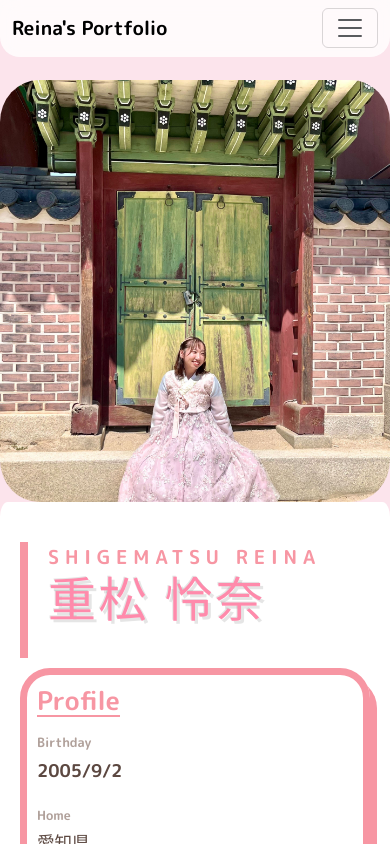
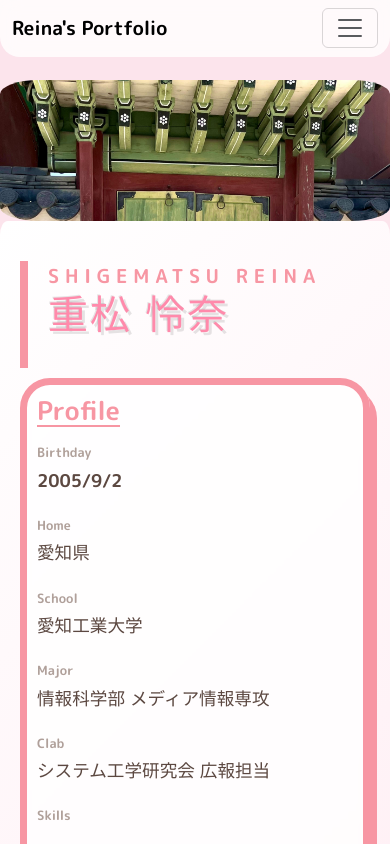
Before and after one commit to chicken-oaaa/my-portfolio, a React (Vite) app: page /about in a window 390 px wide. Shown: the top 844 px of the page. Built offline with nearby package versions, Linux system fonts and the light colour scheme; some icons are missing; a web font is replaced by a local one.

Commit message:
Productのレイアウトを整えてレスポンシブにしました！

```diff
--- a/src/App.css
+++ b/src/App.css
@@ -347,8 +347,9 @@ img {
 .detail-visual {
   flex: 1.2; /* 少し幅を広げる  */
   max-width: 600px;
-  position: sticky; /* PCではスクロールに追従  */
-  top: 100px;
+  /* position: sticky; PCではスクロールに追従  */
+  /* top: 100px; */
+  width: 100%;
 }
 
 .main-visual,
@@ -1081,23 +1082,15 @@ img {
 }
 
 /* レスポンシブ */
-@media (max-width: 991px) {
-  .detail-container {
-    flex-direction: column;
-    padding: 20px;
-  }
-  .detail-visual {
-    max-width: 100%;
-  }
-}
+/* ==========================================
+   レスポンシブデザイン：整理の第一歩
+   ========================================== */
 
-@media (max-width: 576px) {
-  .gallery {
-    grid-template-columns: repeat(auto-fit, minmax(140px, 1fr));
-  }
-}
-/* レスポンシブ調整 */
+/* ------------------------------------------
+   1. 【PC/大型タブレット】画面幅 1234px 以下
+   ------------------------------------------ */
 @media (max-width: 1234px) {
+  /* Home: 窓のサイズと間隔を少し小さく調整 */
   .windows {
     gap: 18px;
   }
@@ -1109,18 +1102,8 @@ img {
     width: 170px;
     height: 170px;
   }
-  .product-inner {
-    flex-direction: column;
-  }
-  .sns-inner {
-    flex-direction: column;
-    align-items: center;
-    text-align: center;
-  }
-  .sns-left .square-photo {
-    width: 220px;
-    height: 220px;
-  }
+
+  /* Home: ヒーロータイトルのサイズを微調整 */
   .hero-title {
     font-size: 2.4rem;
     padding: 8px;
@@ -1130,144 +1113,87 @@ img {
   }
 }
 
-@media (max-width: 576px) {
-  .hero-title {
-    font-size: 1.9rem;
+/* ------------------------------------------
+   2. 【iPad Pro/デスクトップ】画面幅 1024px 以下
+   ------------------------------------------ */
+@media (max-width: 1024px) {
+  /* About: 左右の比率を変更して文字情報を読みやすくする */
+  .gakumasu-layout {
+    grid-template-columns: 0.8fr 1.2fr;
   }
-  .yme-wrapper img {
-    width: 96px;
+  .right-info-panel {
+    padding: 40px;
   }
-  .chicken-wrapper img {
-    width: 120px;
+  .name-main {
+    font-size: 3rem;
+  }
+
+  /* ProductDetail: 左右配置を維持しつつ余白を調整 */
+  .detail-container {
+    gap: 30px; /* 重なりを防ぐため間隔を少し詰める */
   }
 }
 
-/* スマホ対応 */
-@media (max-width: 1024px) {
-  .gakumasu-layout {
-    grid-template-columns: 0.8fr 1.2fr; /* 画像を少し細くして情報の幅を確保 */
+/* ------------------------------------------
+   3. 【中型タブレット】画面幅 991px 以下
+   ------------------------------------------ */
+@media (max-width: 991px) {
+  /* ProductDetail: 左右並びを諦めて「上下並び」に切り替える（重要！） */
+  /* これによりWindows等での画像の重なりが物理的に解消されます */
+  .detail-container {
+    flex-direction: column;
+    padding: 20px;
   }
 
-  .right-info-panel {
-    padding: 40px; /* 余白を少し削る */
+  /* 画像エリアを横幅いっぱいにする */
+  .detail-visual {
+    max-width: 100%;
+    position: static !important; /* 前回のstickyを完全に解除して重なりを防止 */
   }
 
-  .name-main {
-    font-size: 3rem; /* 名前を少し小さく */
+  /* Home: ショーケースエリアを縦並びの準備 */
+  .product-inner {
+    flex-direction: column;
   }
-}
-/* --- ベース：PC版（見開き固定） --- */
-@media (min-width: 769px) {
-  .about-page-fixed {
-    height: 100vh;
-    width: 100vw;
-    overflow: hidden; /* PCでは全体スクロール禁止 */
-  }
-
-  .gakumasu-layout {
-    display: grid;
-    grid-template-columns: 1fr 1fr;
-    height: 100vh;
-  }
-
-  .left-hero-image {
-    height: 100vh;
-  }
-
-  .right-info-panel {
-    height: 100vh;
-    overflow: hidden;
-  }
-
-  .intro-scroll-area {
-    overflow-y: auto; /* PCではカードの中だけスクロール */
-    max-height: 100%;
+  .sns-inner {
+    flex-direction: column;
+    align-items: center;
+    text-align: center;
   }
 }
 
-/* --- レスポンシブ：スマホ・タブレット（縦並び・全体スクロール） --- */
+/* --- 次のステップで 768px 以下のスマホ対応を整理します --- */
 @media (max-width: 768px) {
-  /* html, body 自体の overflow: hidden を打ち消すために
-     !important を使うか、App.jsx側の設定を確認してください。
-  */
-  .about-page-fixed {
-    height: auto;
-    min-height: 100vh;
-    overflow: visible; /* 全体のスクロールを許可 */
-  }
+  /* --- 共通・ヘッダー設定 --- */
+  .navbar-brand {
+    font-size: 1.2rem;
+  } /* ロゴを少し小さく */
+  h1 {
+    font-size: 1.8rem;
+  } /* 見出しサイズをスマホ向けに落とす */
+  main:not(#home-page) {
+    padding-top: 70px;
+  } /* 上部の余白を狭める */
 
-  .gakumasu-layout {
-    display: flex; /* gridよりflexの方が縦並びの制御がしやすい */
-    flex-direction: column;
-    height: auto;
-  }
-
-  .left-hero-image {
-    width: 100%;
-    height: 50vh; /* 画像を画面の半分に固定 */
-    flex-shrink: 0;
-  }
-
-  .left-hero-image img {
-    height: 100%;
-    width: 100%;
-    object-fit: cover;
-  }
-
-  .right-info-panel {
-    width: 100%;
-    height: auto; /* 高さ固定を解除 */
-    padding: 40px 20px;
-    background: #fff;
-    overflow: visible;
-  }
-
-  .intro-card {
-    height: auto;
-    overflow: visible;
-    margin-bottom: 40px;
-  }
-
-  .intro-scroll-area {
-    overflow-y: visible; /* カード内スクロールを無効化 */
-    height: auto;
-  }
-
-  .profile-grid {
-    grid-template-columns: 1fr; /* 1列に */
-  }
-  .about-sns-icons {
-    justify-content: center; /* スマホでは中央寄せにする */
-    padding-left: 0; /* 左のパディングをリセット */
-    margin-top: 10px; /* 名前との間に少し隙間を作る */
-  }
-
-  .about-sns-icons iconify-icon {
-    font-size: 35px; /* スマホに合わせて少しサイズダウン */
-  }
-}
-
-/* モバイル対応追加 */
-@media (max-width: 768px) {
-  /* Homeページヒーロー */
+  /* --- Homeページ：ヒーロー・ショーケース --- */
   .hero-full {
     padding: 80px 5% 0;
-  }
+  } /* ヒーローの余白をスマホ用に */
   .hero-title-jp {
-    font-size: 2rem; /* モバイルで小さく */
+    font-size: 2rem;
     line-height: 1.2;
-  }
+  } /* タイトルを折り返しやすく */
 
-  /* Productショーケース */
+  /* 丸い窓の設定：絶対配置を解除して縦に並べる[cite: 2] */
   .windows-flex {
-    height: auto; /* 高さ固定解除 */
+    height: auto;
     display: flex;
     flex-direction: column;
     align-items: center;
   }
   .left-window,
   .right-window {
-    position: static; /* 絶対位置解除 */
+    position: static; /* 浮いている状態をやめて順番に並べる[cite: 2] */
     width: 200px !important;
     height: 200px !important;
     margin: 10px;
@@ -1281,96 +1207,140 @@ img {
   .left-btn {
     position: static;
     margin: 10px;
-  }
-  .Reina-box img {
-    width: 200px;
-  }
+  } /* ボタンも並列に[cite: 2] */
 
-  /* SNSセクション */
+  /* --- Homeページ：SNSセクション --- */
   .sns-section {
     padding: 4rem 1rem;
   }
   .sns-inner {
-    gap: 40px; /* ギャップ小さく */
+    gap: 40px;
+    flex-direction: column;
+  } /* 中身を縦に並べる[cite: 2] */
+  .sns-title {
+    font-size: 2.5rem;
   }
-  .sns-title {
-    font-size: 2.5rem; /* モバイルで小さく */
-  }
-  .sns-icons {
-    gap: 20px;
-  }
-  .sns-icons a {
-    font-size: 60px; /* アイコン小さく */
-  }
+  .sns-icons a iconify-icon {
+    font-size: 60px;
+  } /* アイコンサイズを調整 */
   .chicken-box {
     right: -3rem;
     bottom: -4rem;
+  } /* チキンの位置微調整[cite: 2] */
+
+  /* --- Product一覧（ギャラリー） --- */
+  .gallery {
+    grid-template-columns: repeat(
+      auto-fit,
+      minmax(140px, 1fr)
+    ); /* 2列程度に収める[cite: 2] */
+    gap: 15px;
+    padding: 1rem;
   }
-  .chicken-wrapper img {
-    width: 80px;
+  .card img {
+    height: 150px;
+  } /* 画像を少し低くして一覧性を高める[cite: 2] */
+  .filter-container {
+    padding: 0 10px;
   }
+  .filter-buttons {
+    gap: 8px;
+  } /* フィルターボタンの間隔を詰める[cite: 2] */
 
-  /* ProductDetail */
+  /* --- Product詳細ページ --- */
   .detail-container {
     padding: 20px 10px;
-    gap: 30px;
-  }
+    gap: 20px;
+  } /* 余白をさらに削る[cite: 2] */
   .detail-title {
     font-size: 2rem;
-  }
-  .detail-visual {
-    position: static;
   }
   .detail-links {
     flex-direction: column;
     gap: 10px;
-  }
+  } /* ボタンを縦に並べて押しやすく[cite: 2] */
   .btn-action {
-    padding: 10px 20px;
-    font-size: 0.8rem;
+    width: 100%;
+    justify-content: center;
+  } /* ボタンを横幅いっぱいにする */
+
+  /* --- Aboutページ：学マス風レイアウトの解除 --- */
+  .about-page-fixed {
+    height: auto;
+    overflow: visible;
+  } /* 固定を解除してスクロール可能に[cite: 2] */
+  .gakumasu-layout {
+    display: flex;
+    flex-direction: column;
+  } /* 左右を「上下」に変更[cite: 2] */
+  .left-hero-image {
+    height: 50vh;
+    width: 100%;
+  } /* 画像を上半分に固定[cite: 2] */
+  .right-info-panel {
+    height: auto;
+    overflow: visible;
+    padding: 40px 20px;
+  } /* 情報エリアを下に[cite: 2] */
+  .intro-card {
+    height: auto;
+    overflow: visible;
+  } /* カード内スクロールを廃止[cite: 2] */
+  .profile-grid {
+    grid-template-columns: 1fr;
+  } /* プロフィールを1列に[cite: 2] */
+  .about-sns-icons {
+    justify-content: center;
+    padding-left: 0;
+  } /* SNSを中央へ[cite: 2] */
+}
+@media (max-width: 576px) {
+  /* --- Homeページ：装飾アイテムのサイズ調整 --- */
+  /* キャラクターや吹き出しが画面を圧迫しないようにサイズを落とします */
+  .yme-wrapper img {
+    width: 80px; /* PC版から大幅に縮小してバランス調整 */
   }
 
-  /* ギャラリー */
+  .chicken-wrapper img {
+    width: 100px; /* チキンのサイズをスマホの持ち手に合わせる */
+  }
+
+  /* --- Homeページ：ヒーローセクション --- */
+  /* 文字が重ならないよう、さらにフォントサイズを絞ります */
+  .hero-title {
+    font-size: 1.6rem; /* 1.9remからさらに微調整して1行に収まりやすく */
+  }
+
+  /* --- Product一覧：カードレイアウト --- */
+  /* 非常に狭い画面でも、作品が2列並ぶように最小幅を上書きします */
   .gallery {
-    grid-template-columns: repeat(auto-fit, minmax(120px, 1fr));
-    gap: 15px;
+    grid-template-columns: repeat(
+      auto-fit,
+      minmax(150px, 1fr)
+    ); /* 120pxから150pxへ変更 */
+    gap: 12px; /* むぎゅっと感を出すのを防ぐため、少しだけ隙間を広げます */
     padding: 1rem;
   }
 
-  /* フィルター */
-  .filter-container {
-    padding: 0 10px;
+  .card-title {
+    font-size: 0.85rem; /* カード内の文字が溢れないよう少し小さく[cite: 2] */
   }
-  .filter-buttons {
-    flex-wrap: wrap;
-    gap: 8px;
-  }
-  .filter-btn {
-    padding: 4px 12px;
-    font-size: 0.9rem;
+  .card img {
+    height: 160px; /* 150pxから120pxへ縮小してバランス調整 */
   }
 
-  /* カード */
-  .card img {
-    height: 150px;
-  }
-  .card-info {
-    padding: 10px;
-  }
-  .card-title {
-    font-size: 0.9rem;
+  /* --- Product詳細：コンテナのパディング --- */
+  /* 左右の余白を極限まで削り、コンテンツ（画像や文字）の有効幅を広げます */
+  .detail-container {
+    padding: 15px 5px; /* 上下15px、左右5pxでギリギリまで広げる[cite: 2] */
   }
 
-  /* ヘッダー */
-  .navbar-brand {
-    font-size: 1.2rem;
+  .detail-title {
+    font-size: 1.8rem; /* タイトルの主張を抑えて画面内に収める[cite: 2] */
   }
 
-  /* 共通 */
-  h1 {
-    font-size: 1.8rem;
-  }
-  main:not(#home-page) {
-    padding-top: 70px;
+  /* --- Aboutページ：フォントの最終調整 --- */
+  .name-main {
+    font-size: 2.5rem; /* 名前が画面を突き抜けないように最終調整[cite: 2] */
   }
 }
```
